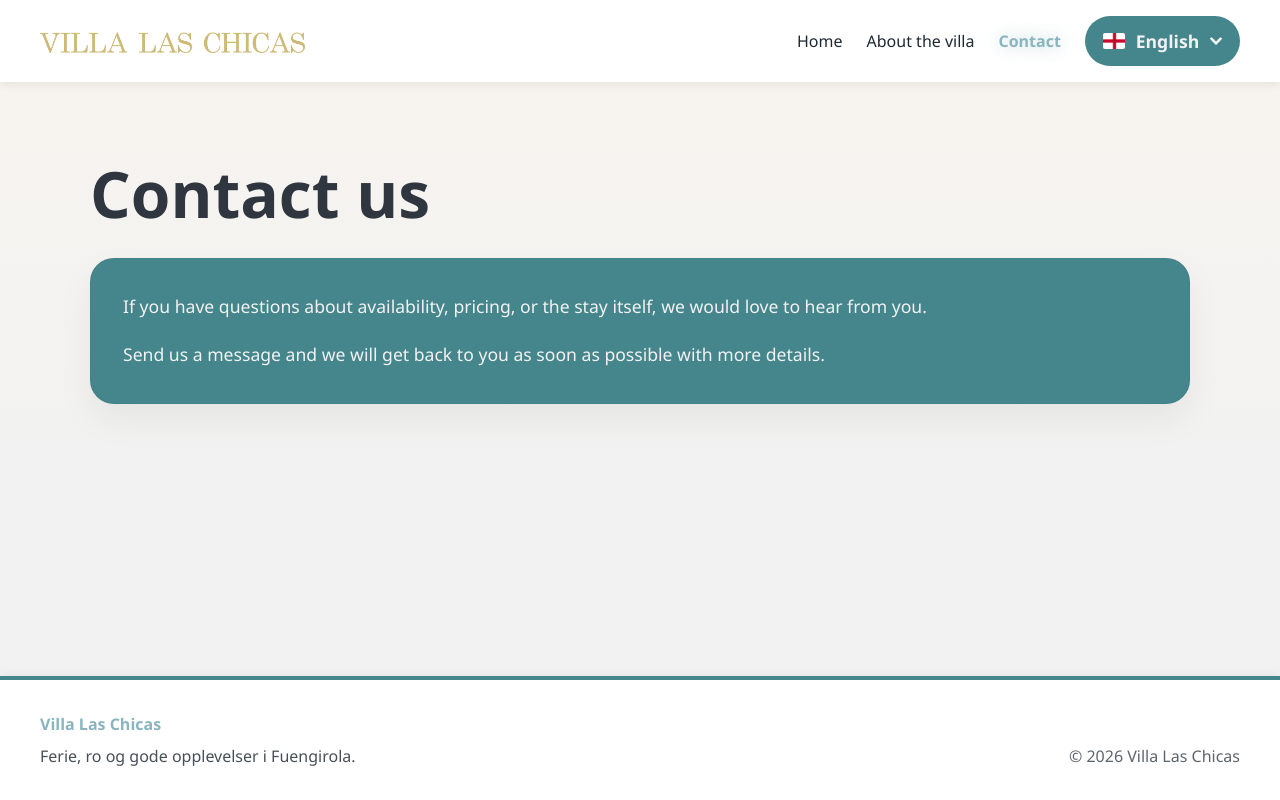
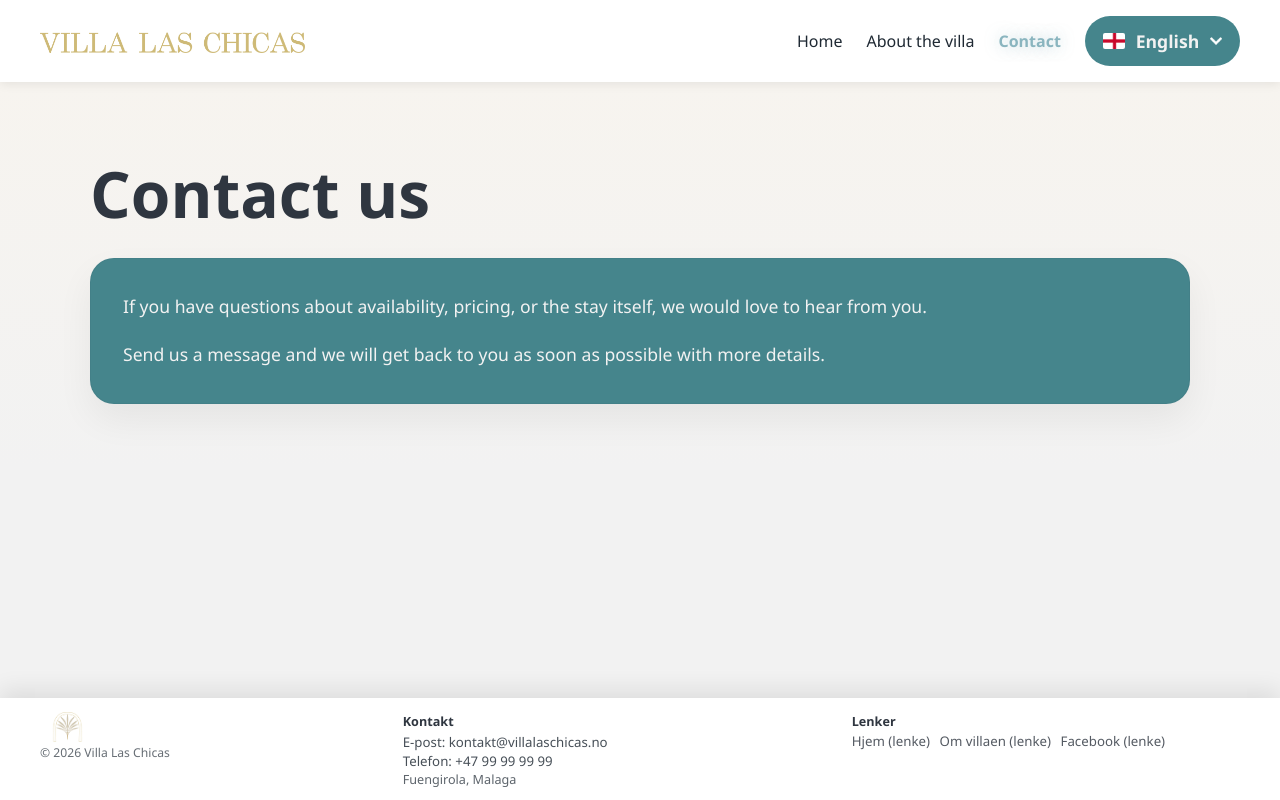
Before and after one commit to Cvangen91/VillaLasChicas, a React (Vite) app: page /contact in a window 1280 px wide. Built offline with nearby package versions, Linux system fonts and the light colour scheme.

Commit message:
smallchange

```diff
--- /dev/null
+++ b/src/components/layout/Footer.css
@@ -0,0 +1,101 @@
+.footer-root {
+  background-color: #ffffff;
+  color: #1f2933;
+  padding: 0.9rem 1.5rem 0.75rem;
+  box-shadow: 0 -8px 22px rgba(0, 0, 0, 0.09);
+}
+
+.footer-container {
+  max-width: 1200px;
+  margin: 0 auto;
+  display: grid;
+  grid-template-columns: minmax(150px, 0.8fr) minmax(220px, 1fr) minmax(170px, 0.9fr);
+  gap: 0.75rem 1.1rem;
+  align-items: start;
+}
+
+.footer-brand {
+  display: flex;
+  flex-direction: column;
+  align-items: flex-start;
+  gap: 0.25rem;
+}
+
+.footer-logo {
+  height: 30px;
+  width: auto;
+  display: block;
+  filter: brightness(1.02);
+}
+
+.footer-copyright {
+  margin: 0;
+  opacity: 0.68;
+  font-size: 0.76rem;
+  line-height: 1.2;
+}
+
+.footer-contact,
+.footer-links-group {
+  min-width: 0;
+}
+
+.footer-title {
+  margin: 0;
+  font-weight: 600;
+  font-size: 0.79rem;
+  color: #2f3640;
+}
+
+.footer-line {
+  margin: 0.16rem 0 0;
+  opacity: 0.82;
+  font-size: 0.83rem;
+  line-height: 1.25;
+}
+
+.footer-line-soft {
+  opacity: 0.72;
+  font-size: 0.79rem;
+}
+
+.footer-links {
+  margin-top: 0.16rem;
+  display: flex;
+  flex-wrap: wrap;
+  gap: 0.2rem 0.6rem;
+}
+
+.footer-link {
+  color: #2f3640;
+  text-decoration: none;
+  opacity: 0.82;
+  font-size: 0.83rem;
+  line-height: 1.2;
+}
+
+@media (max-width: 900px) {
+  .footer-root {
+    padding: 0.8rem 1rem 0.7rem;
+  }
+
+  .footer-container {
+    grid-template-columns: 1fr;
+    gap: 0.52rem;
+  }
+
+  .footer-brand {
+    flex-direction: row-reverse;
+    justify-content: space-between;
+    align-items: center;
+    gap: 0.7rem;
+  }
+
+  .footer-logo {
+    height: 44px;
+  }
+
+  .footer-links {
+    gap: 0.18rem 0.52rem;
+  }
+}
--- a/src/components/layout/Footer.jsx
+++ b/src/components/layout/Footer.jsx
@@ -1,34 +1,30 @@
+import villaLogoNoText from '../../../bilder/Villalogonulltekst.png'
+import './Footer.css'
+
 function Footer() {
   return (
-    <footer
-      style={{
-        backgroundColor: '#FFFFFF',
-        color: '#1F2933',
-        padding: '2rem 1.5rem',
-        borderTop: '4px solid #45858C',
-        boxShadow: '0 -2px 10px rgba(0, 0, 0, 0.05)',
-      }}
-    >
-      <div
-        style={{
-          maxWidth: '1200px',
-          margin: '0 auto',
-          display: 'flex',
-          justifyContent: 'space-between',
-          gap: '1rem',
-          flexWrap: 'wrap',
-        }}
-      >
-        <div>
-          <strong style={{ color: '#8AB5BF' }}>Villa Las Chicas</strong>
-          <p style={{ margin: '0.5rem 0 0', opacity: 0.82 }}>
-            Ferie, ro og gode opplevelser i Fuengirola.
-          </p>
+    <footer className="footer-root">
+      <div className="footer-container">
+        <div className="footer-brand">
+          <img src={villaLogoNoText} alt="Villa Las Chicas logo" className="footer-logo" />
+          <p className="footer-copyright">© 2026 Villa Las Chicas</p>
         </div>
 
-        <p style={{ margin: 0, alignSelf: 'end', opacity: 0.72 }}>
-          © {new Date().getFullYear()} Villa Las Chicas
-        </p>
+        <div className="footer-contact">
+          <p className="footer-title">Kontakt</p>
+          <p className="footer-line">E-post: kontakt@villalaschicas.no</p>
+          <p className="footer-line">Telefon: +47 99 99 99 99</p>
+          <p className="footer-line footer-line-soft">Fuengirola, Malaga</p>
+        </div>
+
+        <div className="footer-links-group">
+          <p className="footer-title">Lenker</p>
+          <div className="footer-links">
+            <a href="#!" className="footer-link">Hjem (lenke)</a>
+            <a href="#!" className="footer-link">Om villaen (lenke)</a>
+            <a href="#!" className="footer-link">Facebook (lenke)</a>
+          </div>
+        </div>
       </div>
     </footer>
   )
--- a/src/components/sections/ImageGallery.css
+++ b/src/components/sections/ImageGallery.css
@@ -71,6 +71,7 @@
   position: absolute;
   top: 50%;
   transform: translateY(-50%);
+  z-index: 3;
   width: 48px;
   height: 48px;
   border-radius: 50%;
@@ -83,6 +84,7 @@
   align-items: center;
   justify-content: center;
   padding: 0;
+  touch-action: manipulation;
 }
 
 .image-gallery-nav:hover {
--- a/src/components/sections/ImageGallery.jsx
+++ b/src/components/sections/ImageGallery.jsx
@@ -1,4 +1,4 @@
-import { useState } from 'react'
+import { useRef, useState } from 'react'
 import fullViewImage from '../../../bilder/Fullview.jpg'
 import poolImage from '../../../bilder/Basseng.jpg'
 import balconyImage from '../../../bilder/Balkong.jpg'
@@ -9,6 +9,7 @@ import './ImageGallery.css'
 
 function ImageGallery({ texts }) {
   const [currentImageIndex, setCurrentImageIndex] = useState(0)
+  const touchStartX = useRef(null)
   const gallerySlides = [fullViewImage, poolImage, balconyImage, diningImage]
 
   const title = texts?.galleryTitle ?? 'Gallery'
@@ -26,13 +27,42 @@ function ImageGallery({ texts }) {
     setCurrentImageIndex((prev) => (prev - 1 + gallerySlides.length) % gallerySlides.length)
   }
 
+  const handleTouchStart = (event) => {
+    touchStartX.current = event.changedTouches[0]?.clientX ?? null
+  }
+
+  const handleTouchEnd = (event) => {
+    if (touchStartX.current === null) return
+
+    const touchEndX = event.changedTouches[0]?.clientX
+    if (typeof touchEndX !== 'number') {
+      touchStartX.current = null
+      return
+    }
+
+    const deltaX = touchEndX - touchStartX.current
+    const swipeThreshold = 40
+
+    if (deltaX <= -swipeThreshold) {
+      nextImage()
+    } else if (deltaX >= swipeThreshold) {
+      prevImage()
+    }
+
+    touchStartX.current = null
+  }
+
   return (
     <section className="image-gallery-section">
       <div className="image-gallery-wrap">
         <h2 className="image-gallery-title">{title}</h2>
 
         <div className="image-gallery-frame">
-          <div className="image-gallery-stage">
+          <div
+            className="image-gallery-stage"
+            onTouchStart={handleTouchStart}
+            onTouchEnd={handleTouchEnd}
+          >
             <div className="image-gallery-preview image-gallery-preview--side" aria-hidden="true">
               <img
                 src={gallerySlides[previousIndex]}
--- a/src/pages/Home.css
+++ b/src/pages/Home.css
@@ -39,11 +39,9 @@
   position: absolute;
   top: 50%;
   left: 50%;
-  width: 114vw;
-  height: 64vw;
-  min-width: 210vh;
-  min-height: 114vh;
-  transform: translate(-50%, -50%) scale(1.06);
+  width: max(100vw, 177.78vh);
+  height: max(100vh, 56.25vw);
+  transform: translate(-50%, -50%) scale(1.25);
   transform-origin: center;
   border: 0;
   pointer-events: none;
@@ -105,13 +103,19 @@
   box-shadow: 0 8px 20px rgba(0, 0, 0, 0.25);
   cursor: pointer;
   z-index: 1000;
-  transition: all 0.25s ease;
+  transition: opacity 0.45s ease, transform 0.45s ease, background-color 0.25s ease, color 0.25s ease;
 }
 
 .home-floating-book-btn:hover {
   transform: scale(1.08);
   background-color: var(--color-teal);
   color: var(--color-light);
+}
+
+.home-floating-book-btn.is-hidden {
+  opacity: 0;
+  transform: translateY(12px) scale(0.96);
+  pointer-events: none;
 }
 
 .home-features-section {
@@ -230,10 +234,9 @@
   }
 
   .home-hero-video {
-    width: 165vw;
-    height: 92vw;
-    min-width: 0;
-    min-height: 0;
+    width: max(100vw, 190vh);
+    height: max(100vh, 56.25vw);
+    transform: translate(-50%, -50%) scale(1.14);
   }
 
   .home-floating-book-btn {
--- a/src/pages/Home.jsx
+++ b/src/pages/Home.jsx
@@ -1,9 +1,13 @@
+import { useEffect, useRef, useState } from 'react'
 import PageLayout from '../components/layout/PageLayout'
 import ImageGallery from '../components/sections/ImageGallery'
 import villaLogoMain from '../../bilder/Villalogomain.png'
 import './Home.css'
 
 function Home({ texts, setLanguage, language }) {
+  const [isBookingVisible, setIsBookingVisible] = useState(false)
+  const bookingSectionRef = useRef(null)
+
   const featureCards = [
     {
       title: texts.home.feature1Title,
@@ -20,8 +24,26 @@ function Home({ texts, setLanguage, language }) {
   ]
 
   const scrollToContent = () => {
-    document.getElementById('villa-highlights')?.scrollIntoView({ behavior: 'smooth' })
+    window.scrollTo({ top: document.documentElement.scrollHeight, behavior: 'smooth' })
   }
+
+  useEffect(() => {
+    const section = bookingSectionRef.current
+    if (!section) return undefined
+
+    const observer = new IntersectionObserver(
+      ([entry]) => {
+        setIsBookingVisible(entry.isIntersecting)
+      },
+      {
+        threshold: 0.18,
+      }
+    )
+
+    observer.observe(section)
+
+    return () => observer.disconnect()
+  }, [])
 
   return (
     <PageLayout
@@ -64,7 +86,10 @@ function Home({ texts, setLanguage, language }) {
           </div>
         </section>
 
-        <button className="home-floating-book-btn" onClick={scrollToContent}>
+        <button
+          className={`home-floating-book-btn ${isBookingVisible ? 'is-hidden' : ''}`}
+          onClick={scrollToContent}
+        >
           {texts.home.bookNow}
         </button>
 
@@ -94,7 +119,7 @@ function Home({ texts, setLanguage, language }) {
 
         <ImageGallery texts={texts.home} />
 
-        <section className="home-section home-booking-section">
+        <section ref={bookingSectionRef} className="home-section home-booking-section">
           <div className="home-booking-card">
             <p className="home-booking-eyebrow">{texts.home.bookingEyebrow}</p>
             <h2>{texts.home.bookingTitle}</h2>
```
Also changed, not shown: bilder/Villalogonulltekst.png (added).
